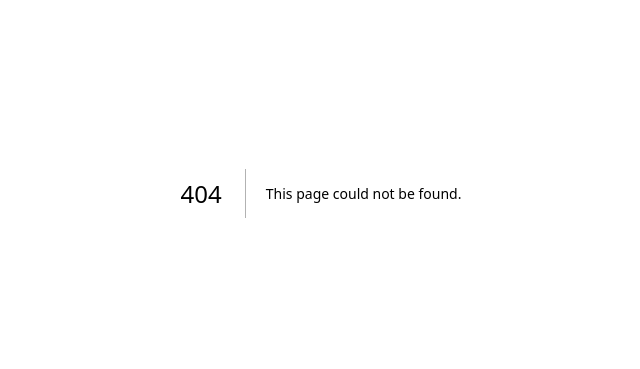
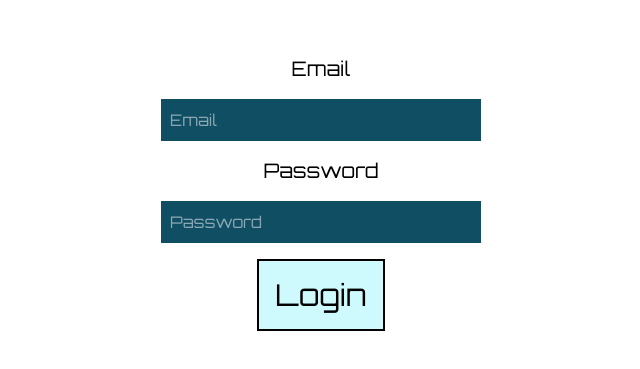
Before and after one commit to ekinakkaya/portfolio, a Next.js app: page /signin in a window 1280 px wide. Before the commit this address had no page. Shown: the part 207-576 px from the top of the page, without its empty margins (319-959 px from the left). Built offline with nearby package versions, Linux system fonts and the light colour scheme; no server answers.

Commit message:
Set up firebase authentication (with email & password). Made it so that you can't access the edit page if you are not logged in. Edit button now redirects to the correct url path.

```diff
--- /dev/null
+++ b/app/signin/page.tsx
@@ -0,0 +1,118 @@
+"use client";
+
+import React, { useEffect, useState } from "react";
+import {
+  onAuthStateChanged,
+  signInWithEmailAndPassword,
+  signOut,
+  User,
+} from "firebase/auth";
+import { auth } from "../../lib/firebase";
+import { useRouter } from "next/navigation";
+
+function SignInPage() {
+  const router = useRouter();
+
+  const [email, setEmail] = useState("");
+  const [password, setPassword] = useState("");
+
+  const [user, setUser] = useState<User | null>(null);
+  const [errorCode, setErrorCode] = useState("");
+  const [errorMessage, setErrorMessage] = useState("");
+
+  const [currentUserMail, setCurrentUserMail] = useState<string | null>(null);
+
+  const signIn = () => {
+    signInWithEmailAndPassword(auth, email, password)
+      .then((userCredential) => {
+        const user = userCredential.user;
+        setUser(user);
+        setCurrentUserMail(user.email);
+        setErrorCode("");
+        setErrorMessage("");
+      })
+      .catch((error) => {
+        setErrorCode(error.code);
+        setErrorMessage(error.message);
+        setUser(null);
+      });
+  };
+
+  const logOut = () => {
+    signOut(auth)
+      .then(() => {
+        // Sign-out successful.
+        router.replace("/signin");
+      })
+      .catch((error) => {
+        error("An error occured while logging out.");
+        error(JSON.stringify(error));
+      });
+  };
+
+  useEffect(() => {
+    onAuthStateChanged(auth, (user) => {
+      if (user) {
+        setCurrentUserMail(user.email);
+      } else {
+        setCurrentUserMail(null);
+      }
+    });
+  }, []);
+
+  return (
+    <div className="min-h-screen p-8 flex flex-col align-middle items-center justify-self-center sm:max-w-[700px] gap-4 justify-center">
+      {currentUserMail ? (
+        <>
+          <p className="text-base">You are signed in as</p>
+          <p className="text-xl">{currentUserMail}</p>
+          <button className="p-4 bg-red-200 w-64 border-2 text-xl" onClick={logOut}>
+            Log Out
+          </button>
+        </>
+      ) : (
+        <>
+          <label htmlFor="email" className="text-xl">
+            Email
+          </label>
+          <input
+            type="text"
+            name="email"
+            id="email"
+            placeholder="Email"
+            onChange={(e) => setEmail(e.target.value)}
+            className="border bg-cyan-900 text-white w-80 p-2 border-cyan-900 focus:border-cyan-950 focus:ring-cyan-950"
+          />
+
+          <label htmlFor="password" className="text-xl">
+            Password
+          </label>
+          <input
+            type="password"
+            name="password"
+            id="password"
+            placeholder="Password"
+            onChange={(e) => setPassword(e.target.value)}
+            className="border bg-cyan-900 text-white w-80 p-2 border-cyan-900 focus:border-cyan-950 focus:ring-cyan-950"
+          />
+
+          <button
+            className="p-4 text-3xl border-2 bg-cyan-100 hover:bg-cyan-300"
+            onClick={signIn}
+          >
+            Login
+          </button>
+
+          {/* Display errors if they exist */}
+          {errorCode && <p>Error Code: {errorCode}</p>}
+          {errorMessage && <p>Error Message: {errorMessage}</p>}
+
+          {/* Display user object for testing */}
+          {user && <p>User: {JSON.stringify(user)}</p>}
+        </>
+      )}
+    </div>
+  );
+}
+
+export default SignInPage;
--- a/app/work/[id]/edit/page.tsx
+++ b/app/work/[id]/edit/page.tsx
@@ -1,10 +1,13 @@
 "use client";
 
-import React, { useState } from "react";
+import React, { useEffect, useState } from "react";
 import Image from "next/image";
 import Markdown from "react-markdown";
 import remarkGfm from "remark-gfm";
 import MarkdownEditor from "@/components/MarkdownEditor";
+import { onAuthStateChanged } from "firebase/auth";
+import { auth } from "@/lib/firebase";
+import { useRouter } from "next/navigation";
 
 const project = {
   id: 1,
@@ -41,6 +44,8 @@ A platform built with **Next.js 15** where entrepreneurs can:
 };
 
 function ProjectEditPage() {
+  const router = useRouter();
+
   const [markdown, setMarkdown] = useState(project.markdown || "");
 
   // this gets updated when the image link field changes
@@ -49,12 +54,24 @@ function ProjectEditPage() {
   // this gets updated when the "save" button is triggered
   const [imageLink, setImageLink] = useState(project.image || "");
 
+  const [loggedIn, setLoggedIn] = useState(false);
 
   function refetchProjectImage() {
     setImageLink(imageLinkField);
   }
 
-  return (
+  useEffect(() => {
+    onAuthStateChanged(auth, (user) => {
+      if (user) {
+        setLoggedIn(true);
+      } else {
+        setLoggedIn(false);
+        router.replace(`/signin`)
+      }
+    });
+  }, []);
+
+  return loggedIn ? (
     <div className="min-h-screen p-8 flex flex-col align-middle items-center justify-self-center sm:max-w-[700px] gap-8">
       <p className="text-4xl">EDIT PROJECT</p>
 
@@ -161,8 +178,15 @@ function ProjectEditPage() {
         ></textarea>
       </div>
 
-      <button className="border-2 bg-green-100 p-4 text-3xl w-80"> Save Project</button>
+      <button className="border-2 bg-green-100 p-4 text-3xl w-80">
+        {" "}
+        Save Project
+      </button>
     </div>
+  ) : (
+    <>
+      <p>You need to be logged in to perform this action.</p>
+    </>
   );
 }
 
--- a/app/work/[id]/page.tsx
+++ b/app/work/[id]/page.tsx
@@ -1,3 +1,4 @@
+import AdminEditButton from "@/components/AdminEditButton";
 import Image from "next/image";
 
 import Markdown from "react-markdown";
@@ -46,7 +47,8 @@ export default async function Page({
 
   return (
     <div className="min-h-screen p-8 flex flex-col align-middle items-center justify-self-center sm:max-w-[700px] gap-8">
-      {/* add editable image */}
+      <AdminEditButton id={id} />
+
       <div className="w-80 h-52 sm:w-96 sm:h-72 border-2 overflow-hidden relative">
         <Image
           src={project.image}
@@ -56,24 +58,21 @@ export default async function Page({
         />
       </div>
 
-      {/* add editable title */}
       <p className="text-4xl">
         {project.title} ({project.id})
       </p>
 
-      {/* add editable markdown */}
-      {/* <MarkdownEditor value={md} setValue={setMd}></MarkdownEditor> */}
       <div className="prose prose-lg flex flex-col items-center justify-center align-middle [&>*]:mt-0 [&>*]:mb-6">
         <Markdown remarkPlugins={[remarkGfm]}>{project.markdown}</Markdown>
       </div>
 
-      {/* add editable link */}
       {project.link && (
         <a className="text-3xl underline text-blue-500" href={project.link}>
           {" "}
           Github Link
         </a>
       )}
+
     </div>
   );
 }
--- /dev/null
+++ b/components/AdminEditButton.tsx
@@ -0,0 +1,48 @@
+"use client";
+
+import React from "react";
+
+import { auth } from "@/lib/firebase";
+import { onAuthStateChanged } from "firebase/auth";
+import { useEffect, useState } from "react";
+import { useRouter } from "next/navigation";
+
+function EditButton({ id }: { id: number }) {
+  const router = useRouter();
+  const [isLoggedIn, setIsLoggedIn] = useState(false);
+
+  useEffect(() => {
+    getLogin();
+  }, []);
+
+  function getLogin() {
+    onAuthStateChanged(auth, (user) => {
+      if (user) {
+        // User is signed in, see docs for a list of available properties
+        // https://firebase.google.com/docs/reference/js/auth.user
+        // const uid = user.uid;
+        // ...
+
+        setIsLoggedIn(true);
+      } else {
+        // User is signed out
+        // ...
+        setIsLoggedIn(false);
+      }
+    });
+  }
+
+  return (
+    isLoggedIn && (
+      <div className="w-80 flex flex-col items-center align-middle justify-center">
+        <p className="text-3xl">You are an admin.</p>
+        <button className="w-80 bg-lime-200 p-4 text-3xl border-2 hover:bg-lime-400" onClick={() => router.push(`/work/${id}/edit`)}>
+          Edit This Project
+        </button>
+        <div className="w-80 h-1 bg-gray-600 mt-8"></div>
+      </div>
+    )
+  );
+}
+
+export default EditButton;
--- /dev/null
+++ b/lib/firebase.ts
@@ -0,0 +1,34 @@
+// Import the functions you need from the SDKs you need
+import { initializeApp } from "firebase/app";
+import { getAuth, onAuthStateChanged } from "firebase/auth";
+// import { getAnalytics } from "firebase/analytics";
+
+// TODO: Add SDKs for Firebase products that you want to use
+// https://firebase.google.com/docs/web/setup#available-libraries
+
+// Your web app's Firebase configuration
+// For Firebase JS SDK v7.20.0 and later, measurementId is optional
+const firebaseConfig = {
+  apiKey: "AIzaSyDQchQ_5q63MBw15heHl8zPrLZxLXiIRfM",
+  authDomain: "ekinportfolio.firebaseapp.com",
+  projectId: "ekinportfolio",
+  storageBucket: "ekinportfolio.firebasestorage.app",
+  messagingSenderId: "706709797259",
+  appId: "1:706709797259:web:1e986b999eae5ebca9978e",
+  measurementId: "G-7SC6FCCYV0",
+};
+
+const app = initializeApp(firebaseConfig);
+// const analytics = getAnalytics(app);
+
+export const auth = getAuth(app);
+
+export function isLoggedIn() {
+  onAuthStateChanged(auth, (user) => {
+    if (user) {
+      return true;
+    }
+
+    return false;
+  });
+}
```
Also changed, not shown: lib/firebaseAdmin.ts (deleted, +0 -16 lines), 1 other file (tests, documents, lock files or other folders).
